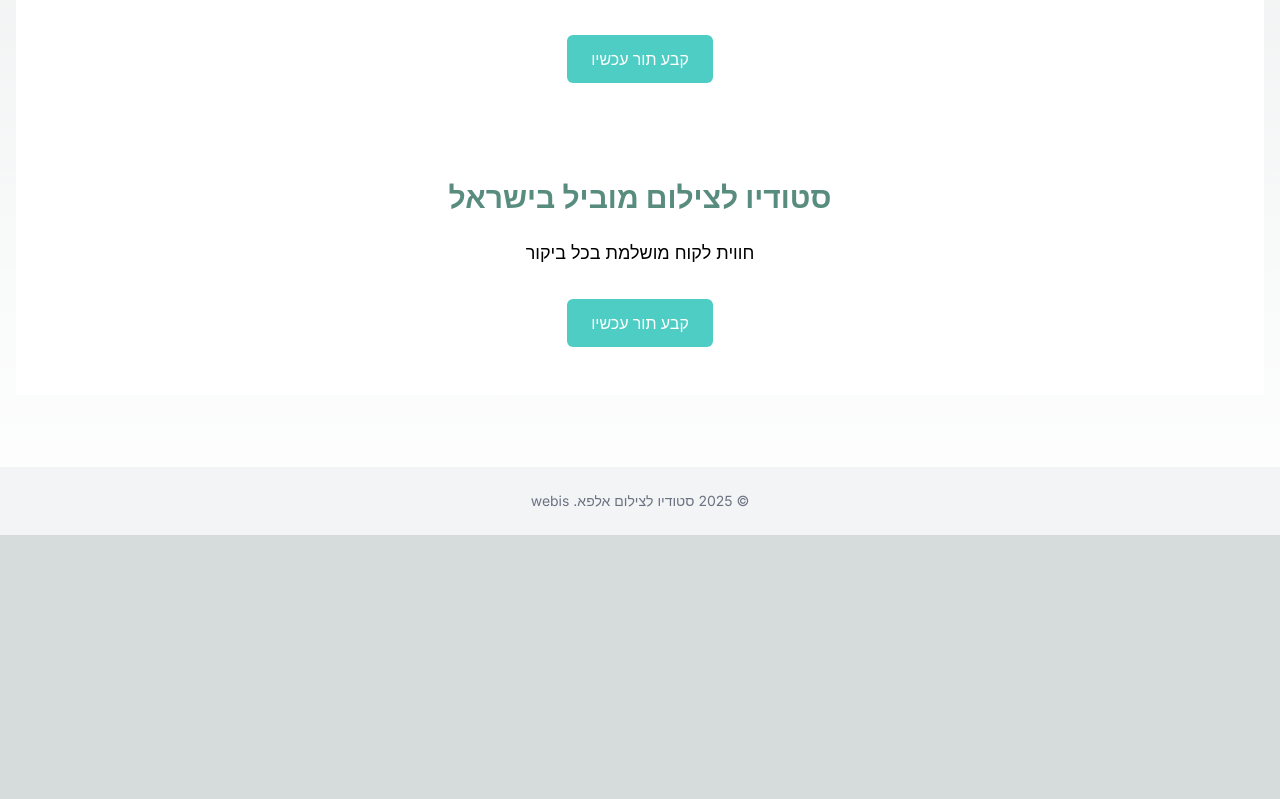
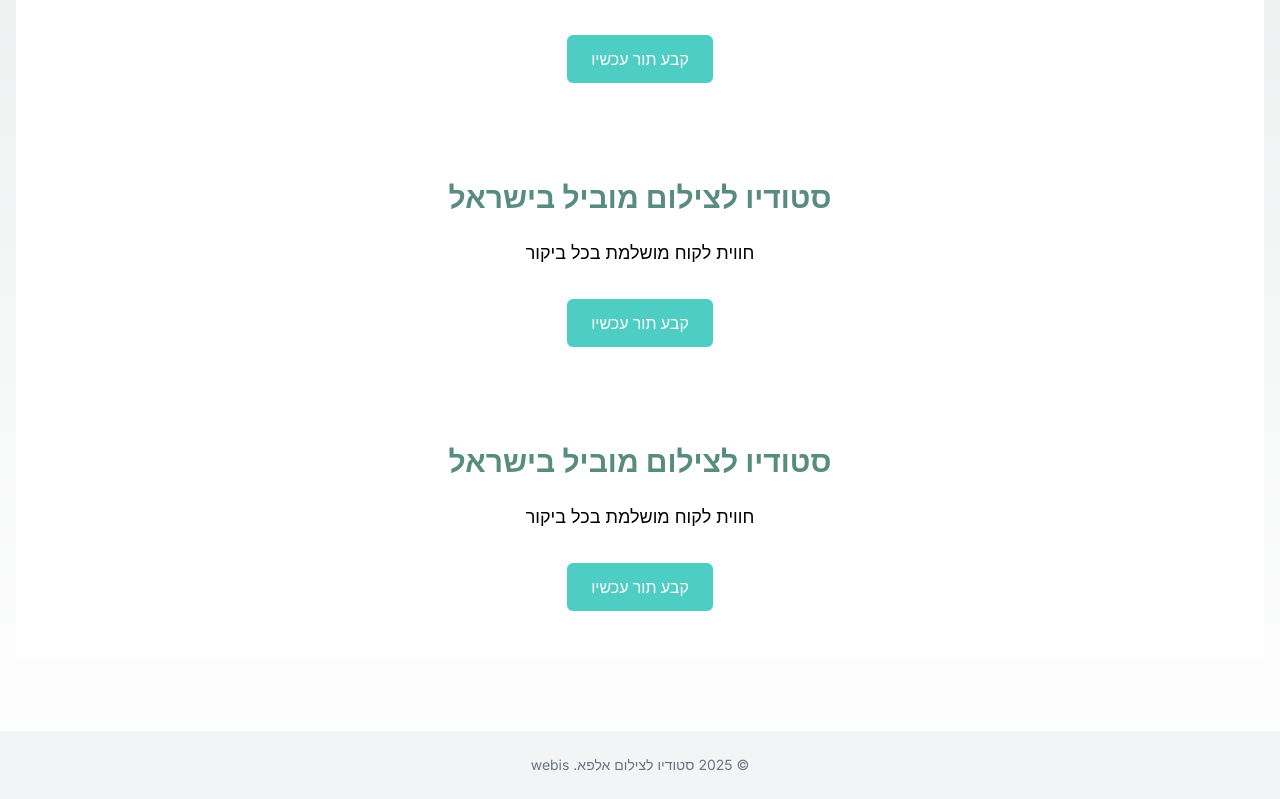
Before and after one commit to Webis-sites/webis-site-stvdyv-ltsylvm-alpa-1747504353936, a Next.js app: page / in a window 1280 px wide. Shown: the part 1221-2020 px from the top of the page. Before the commit the page ends 1756 px from the top, so only its background shows below. Built offline with nearby package versions, Linux system fonts and the light colour scheme.

Commit message:
Add ContactSection component to page

```diff
--- a/src/app/page.tsx
+++ b/src/app/page.tsx
@@ -6,6 +6,7 @@ import ServicesSection from '@/components/ServicesSection';
 import AboutSection from '@/components/AboutSection';
 import ProcessSection from '@/components/ProcessSection';
 import GallerySection from '@/components/GallerySection';
+import ContactSection from '@/components/ContactSection';
 
 export default function HomePage() {
   return (
@@ -18,6 +19,7 @@ export default function HomePage() {
         <AboutSection />
         <ProcessSection />
         <GallerySection />
+        <ContactSection />
       </main>
     </>
   );
```
